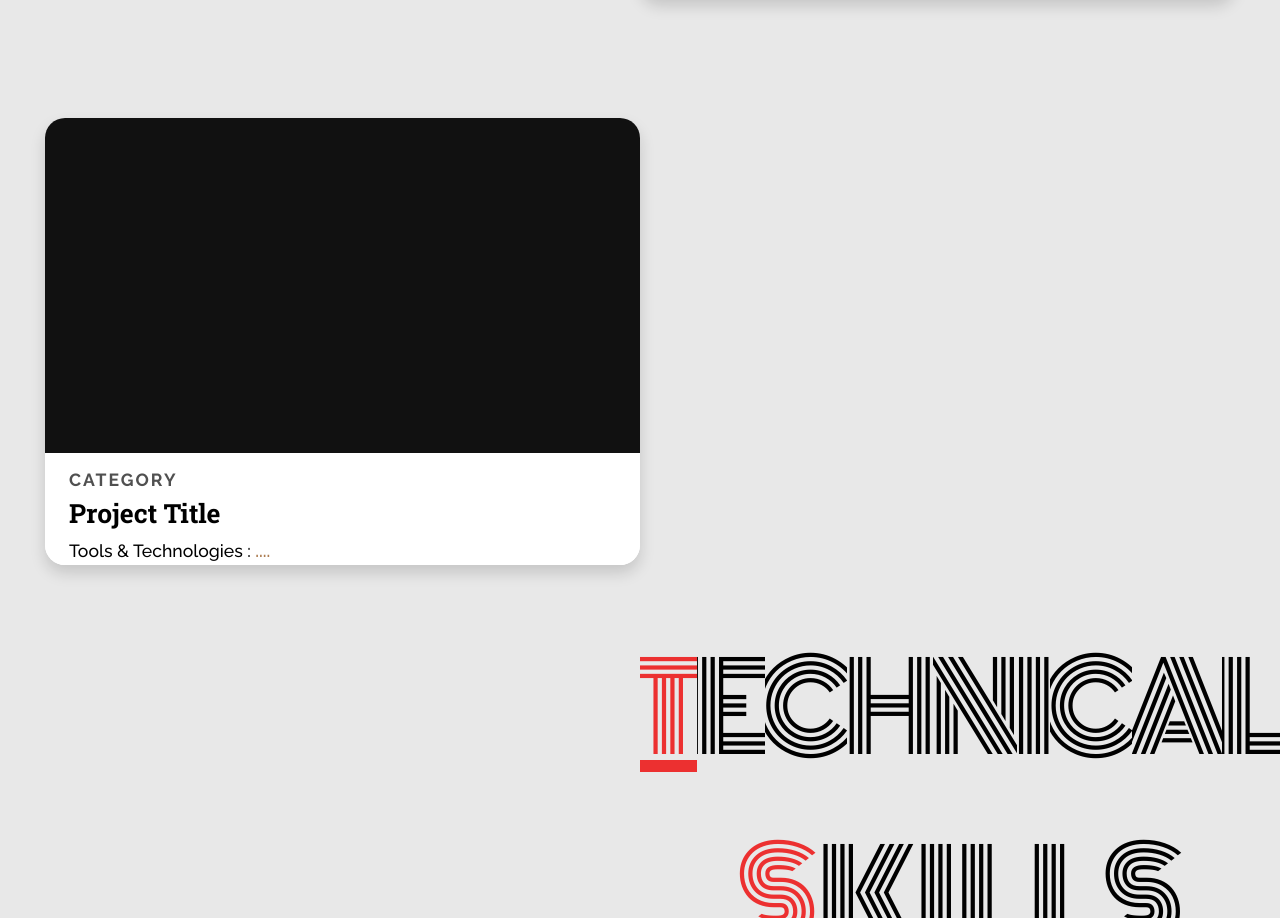
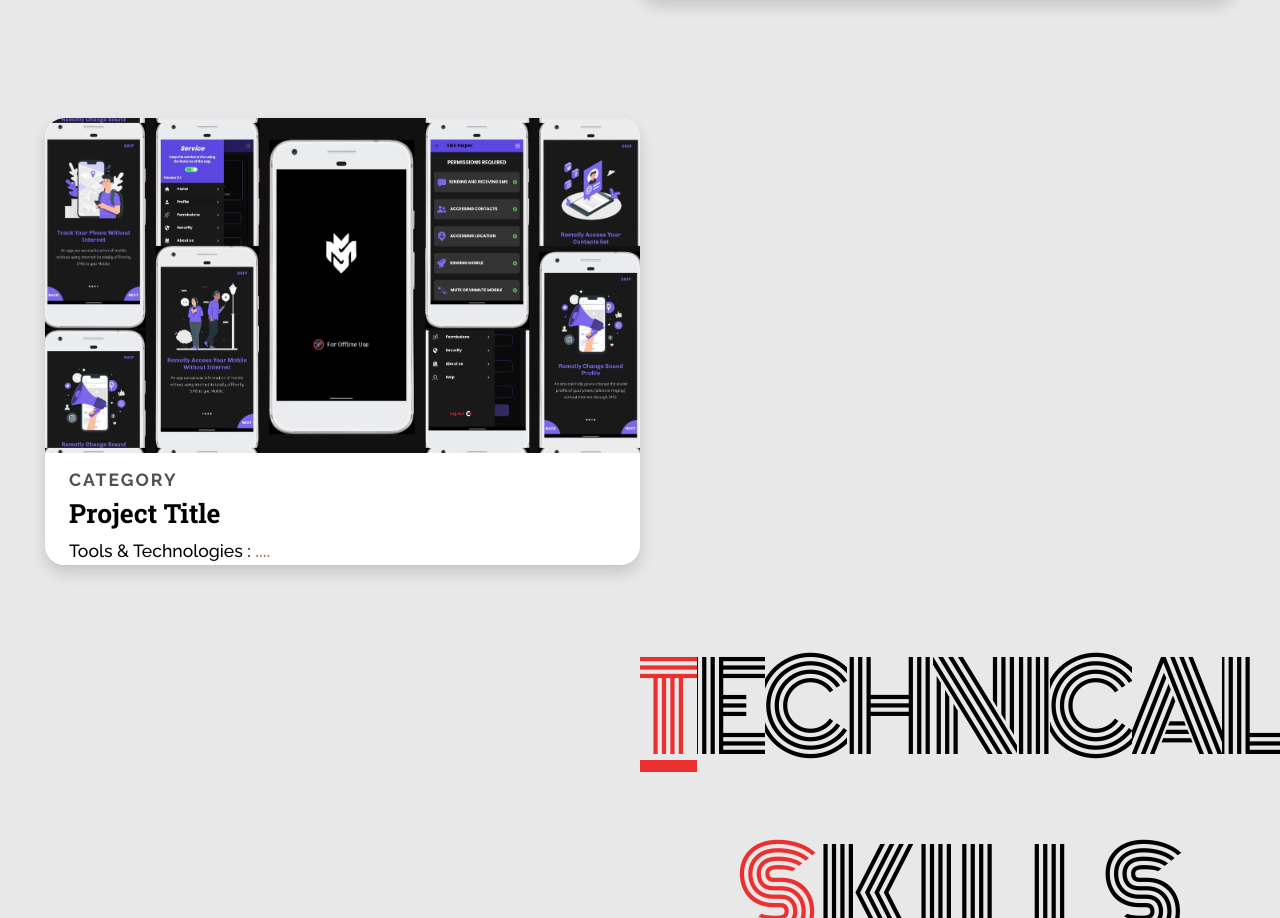
Before and after one commit to AyushNetTech/Portfolio, a React (Create React App) app: page / in a window 1280 px wide. Shown: the part 4394-5312 px from the top of the page. Built offline with nearby package versions, Linux system fonts and the light colour scheme; a web font is replaced by a local one.

Commit message:
add the new movieshub pro

```diff
--- a/src/Components/Projects.jsx
+++ b/src/Components/Projects.jsx
@@ -7,6 +7,7 @@ import Spacer from "./Spacer";
 
 import XTrackImg from "../Images/XTrack.jpg"
 import SMSHelperImg from "../Images/SMSHelperTH.jpg"
+// import MoviesHubImg from "../Images/"
 
 gsap.registerPlugin(ScrollTrigger);
 
@@ -97,7 +98,7 @@ const Projects = () => {
                     <div className="Grid">
                         <div className="ProjectLeft ProHover">
                             <div className="ImgCont">
-                                <div className="ProImg"></div>
+                                <div className="ProImg" style={{backgroundImage: `url(${SMSHelperImg})`}}></div>
                             </div>
                             <div class="card__info">
                                 <span class="card__category">Category</span>
```
Also changed, not shown: src/Images/MoviesHubTH.png (added).
